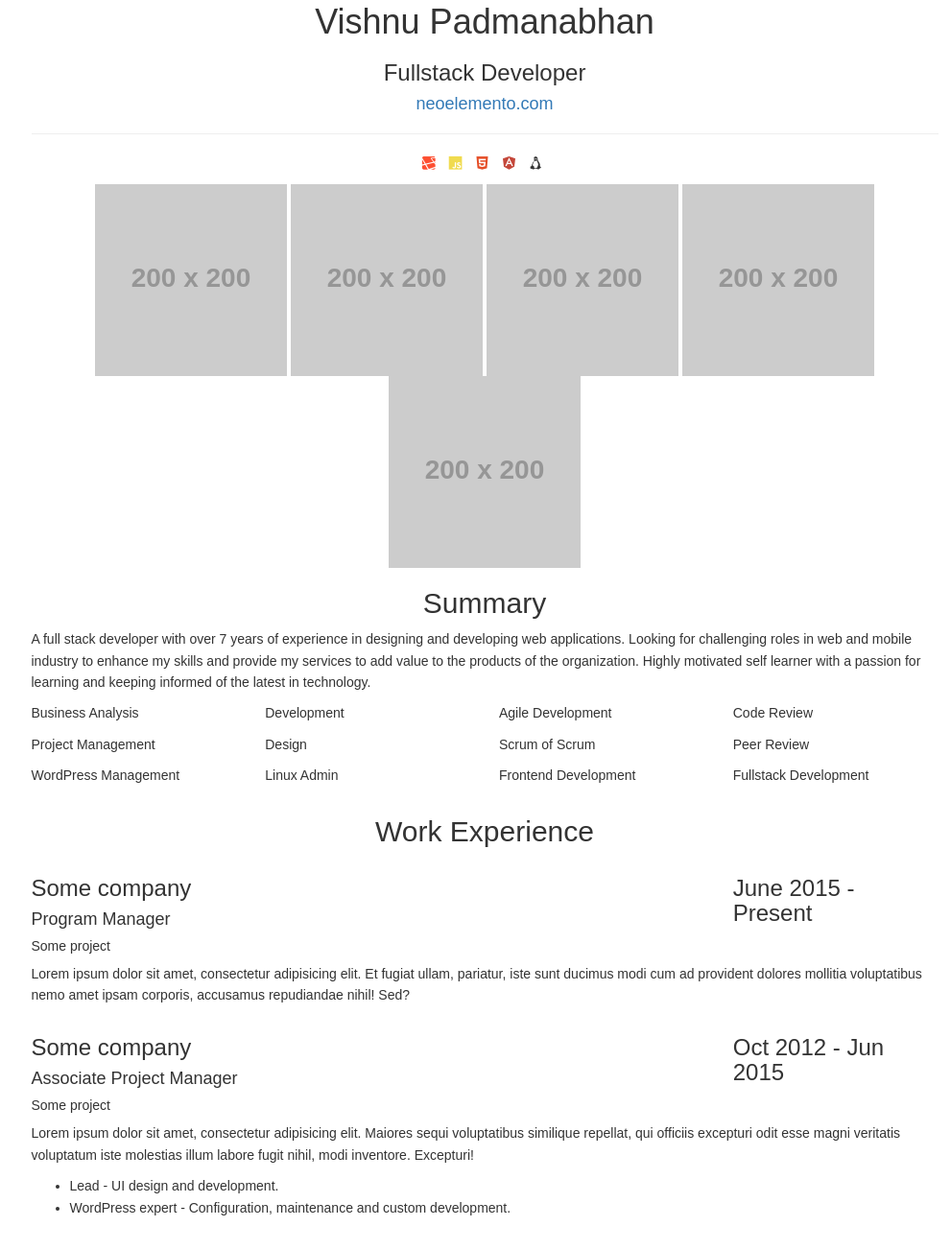
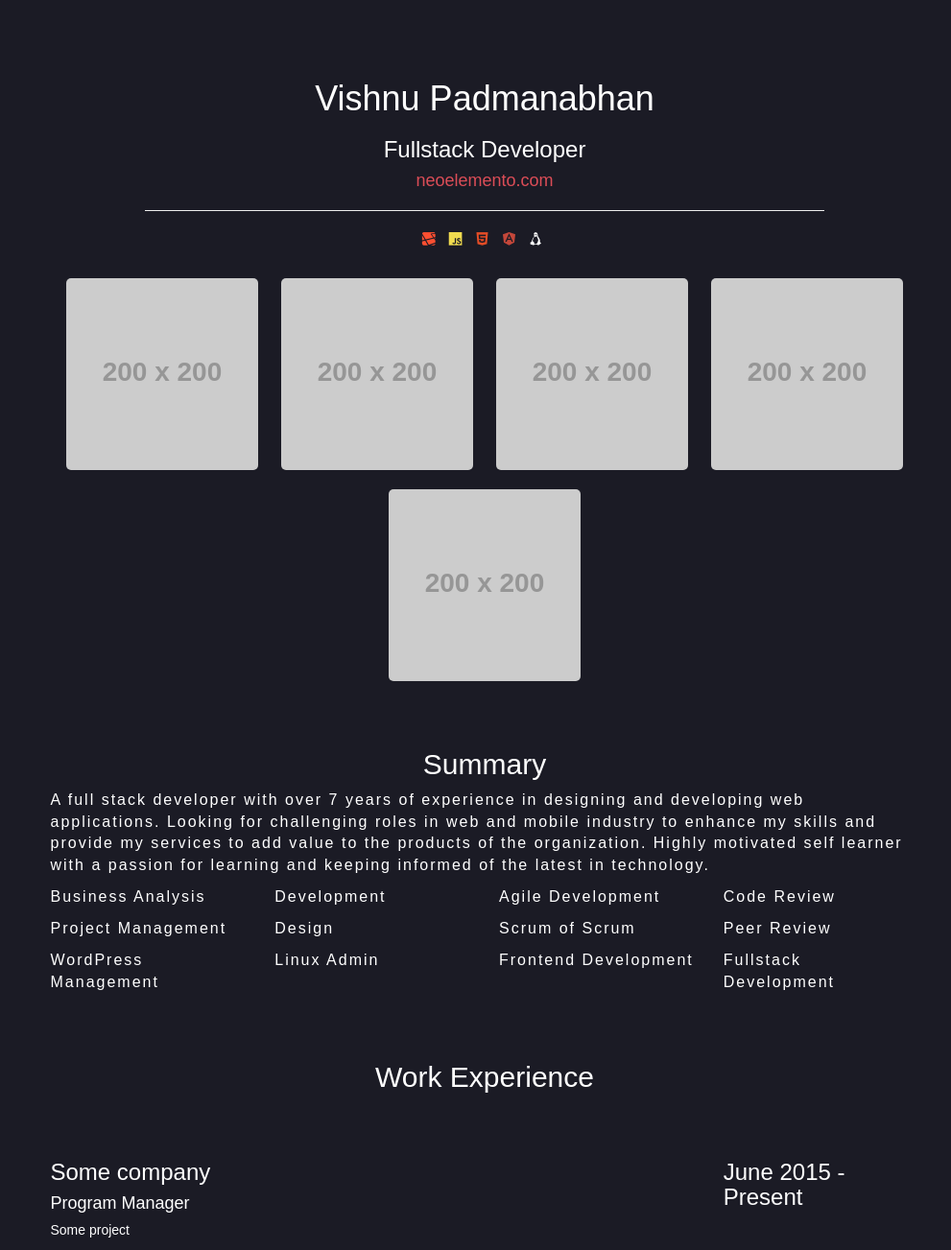
Before and after one commit to nazz-glitch/webprofile-appengine, a plain HTML site: page index.html in a window 1280 px wide. Shown: the part 17-1320 px from the top of the page at 96% size, without its empty margins (135-1126 px from the left). Before the commit the page ends 1297 px from the top, so only its background shows below. Drawn offline with nearby package versions, Linux system fonts and the light colour scheme; placeholder pictures from the web are drawn by us.

Commit message:
Update styles.css

```diff
--- a/styles.css
+++ b/styles.css
@@ -1,15 +1,65 @@
 body {
-    font-family: Arial, sans-serif;
-    line-height: 1.6;
-    margin: 0;
-    padding: 0;
-}
-header {
-    text-align: center;
-    background-color: #f4f4f4;
+    background: #1B1B25;
+    color: #fff;
+    font-family: 'Josefin Sans', sans-serif;
+  }
+
+  .separator {
+    width: 30%;
+  }
+
+  .title {
+    margin-top: 100px;
+    margin-bottom: 10px;
+  }
+
+  .title a {
+    color: #DB4D57;
+  }
+
+  .title a:hover {
+    text-decoration: none;
+    font-weight: bold;
+  }
+
+  .title hr {
+    width: 75%;
+  }
+
+  .summary {
     padding: 20px;
-}
-img {
-    max-width: 100%;
+  }
+
+  .summary p {
+    font-size: 1.6rem;
+    letter-spacing: .2rem;
+  }
+
+  .work-experience {
+    padding: 20px;
+  }
+
+  .experience-title {
+    margin-top: 50px;
+  }
+
+  .experience-summary {
+    margin-top: 30px;
+    margin-bottom: 50px;
+  }
+
+  .work-experience p {
+    font-size: 1.6rem;
+    letter-spacing: .2rem;
+  }
+
+  .photos {
+    margin: 20px 0;
+  }
+
+  .photos img {
+    margin: 10px;
+    width: 200px;
     height: auto;
-}
+    border-radius: 5px;
+  }
```
